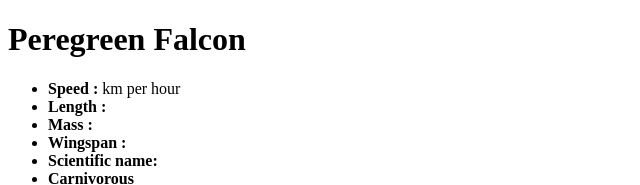
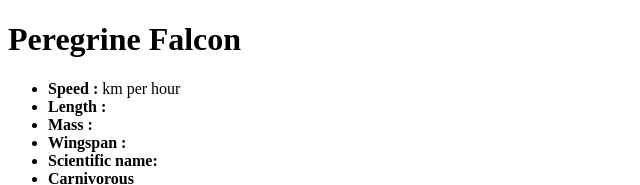
Before and after one commit to arjunbaviskar/birds, a plain HTML site: page falcon/peregrine-falcon.html in a window 1280 px wide. Shown: the top 185 px of the page, 0-640 px from the left. Drawn offline with Linux system fonts and the light colour scheme; files whose address does not match are found by name.

Commit message:
correct spelling

```diff
--- a/falcon/peregreen-falcon.html
+++ b/falcon/peregrine-falcon.html
@@ -8,7 +8,7 @@
 <body>
 
     <h1>
-        Peregreen Falcon
+        Peregrine Falcon
     </h1>
     <ul>
         <li>
```
Also changed, not shown: falcon/index.html (+1 -1 lines).
